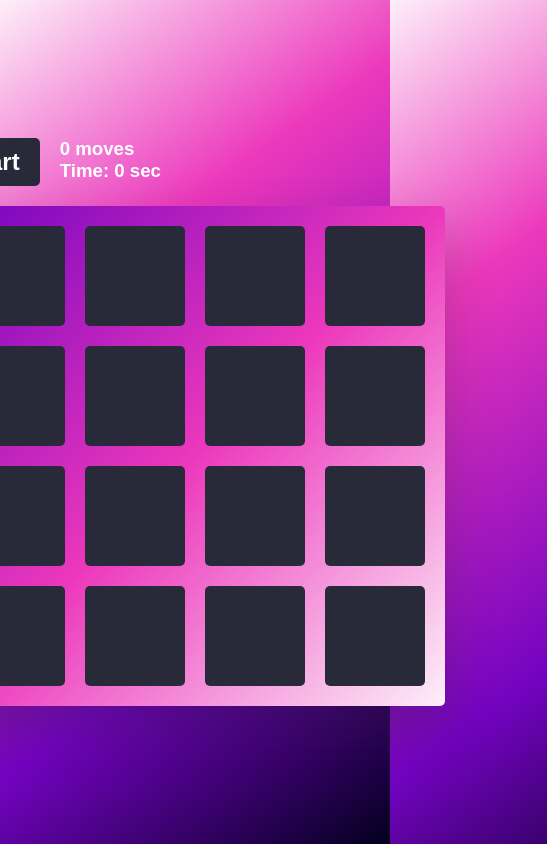
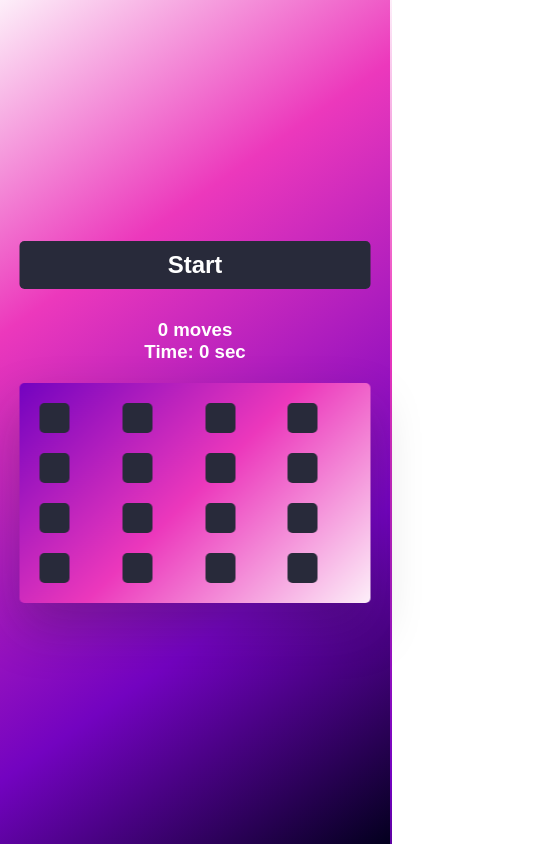
Before and after one commit to codewithfatima/Memory-Game, a plain HTML site: page index.html in a window 390 px wide. Shown: the whole page, 547 px wide, since content can reach past the window. Drawn offline with Linux system fonts and the light colour scheme.

Commit message:
Update style.css

```diff
--- a/style.css
+++ b/style.css
@@ -111,3 +111,47 @@ button {
 .highlight {
     color: #7303c0;
 }
+
+@media (max-width: 600px) {
+    .game {
+        width: 90%;
+        padding: 15px;
+    }
+
+    .controls {
+        flex-direction: column;
+        text-align: center;
+    }
+
+    .stats {
+        margin-top: 10px;
+    }
+
+    .board {
+        grid-template-columns: repeat(3, 1fr);
+    }
+
+    .board div {
+        width: 40px;
+        height: 40px;
+    }
+
+    .win {
+        font-size: 20px;
+    }
+}
+
+@media (max-width: 400px) {
+    .board {
+        grid-template-columns: repeat(2, 1fr);
+    }
+
+    .board div {
+        width: 30px;
+        height: 30px;
+    }
+
+    .win {
+        font-size: 18px;
+    }
+}
```
